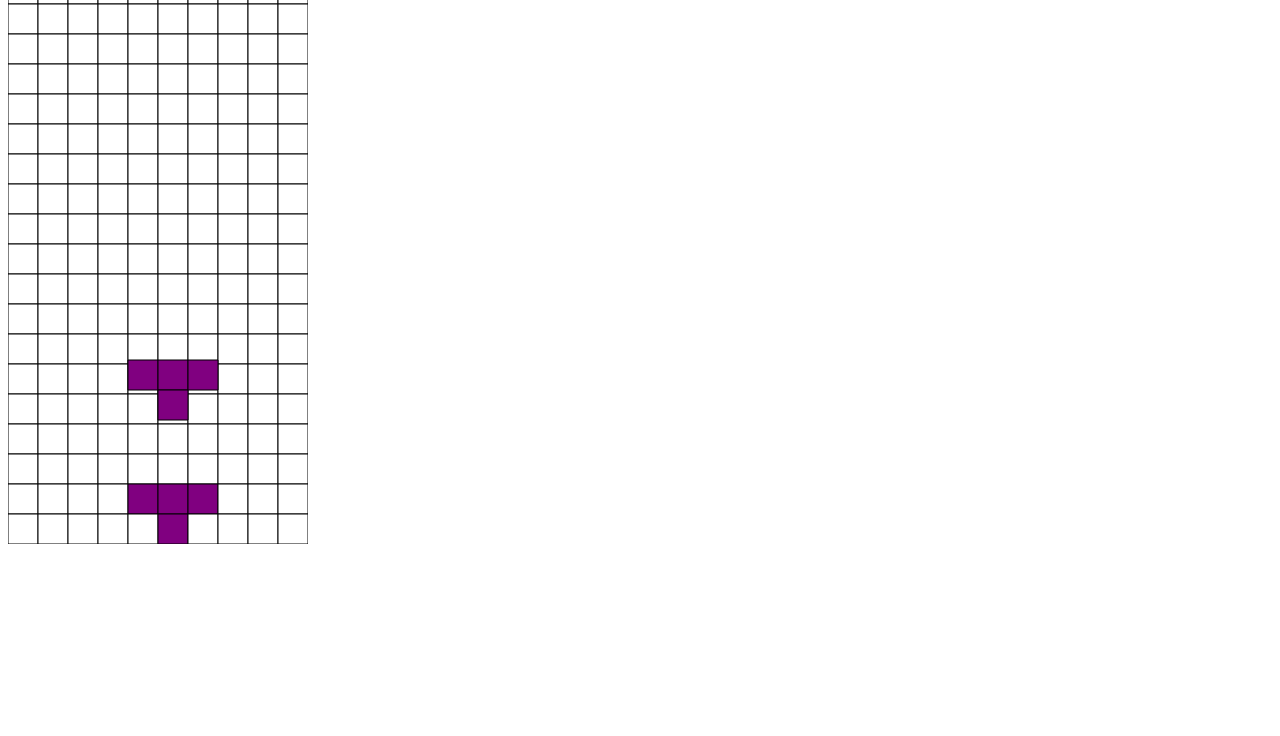
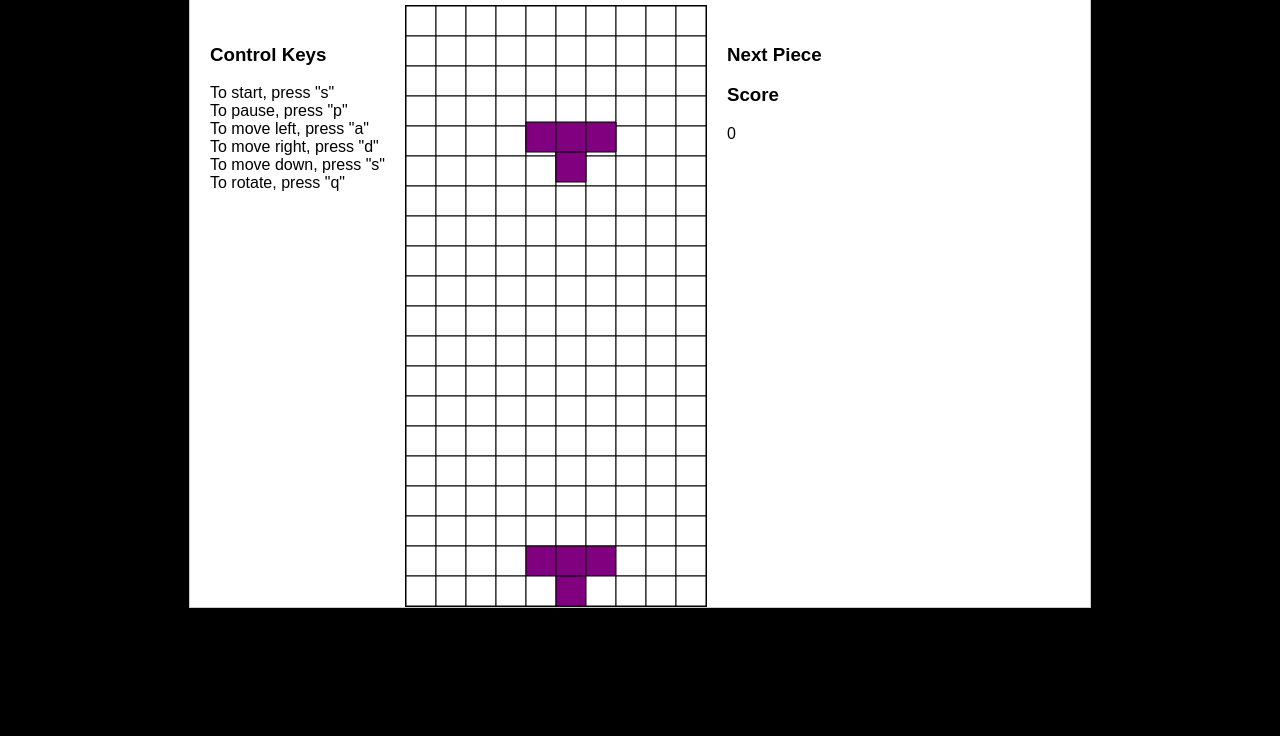
Before and after one commit to dzhenidi/tetronimos.js, a website built with webpack: page index.html in a window 1280 px wide. Shown: the part 64-800 px from the top of the page. Built offline with nearby package versions, Linux system fonts and the light colour scheme.

Commit message:
add index css

```diff
--- /dev/null
+++ b/css/index.css
@@ -0,0 +1,73 @@
+html, body, header, nav, h1, a,
+ul, li, strong, main, button, i,
+section, img, div, h2, p, form,
+fieldset, label, input, textarea,
+span, article, footer, time, small {
+  margin: 0;
+  padding: 0;
+  border: 0;
+  outline: 0;
+  font: inherit;
+  color: inherit;
+  text-align: inherit;
+  text-decoration: inherit;
+  vertical-align: inherit;
+  box-sizing: inherit;
+  background: transparent;
+}
+
+ul {
+  list-style: none;
+}
+
+img {
+  display: block;
+  width: 100%;
+  height: auto;
+}
+
+
+
+button,
+input[type="submit"] {
+  cursor: pointer;
+  -webkit-appearance: none;
+  -moz-appearance: none;
+}
+
+.group:after {
+  content: "";
+  display: block;
+  clear: both;
+}
+
+body {
+  font-family: sans-serif;
+  font-size: 16px;
+  font-weight: 400;
+  background: black;
+}
+
+h1 {
+  font-size: 24px;
+  text-align: center;
+  padding: 20px 0;
+}
+.content {
+  position: relative;
+  margin: 0 auto;
+  background: #fff;
+  width: 900px;
+  border: 1px solid #ccc;
+}
+
+.main {
+  float: left;
+  width: 300px;
+  border: 1px solid black;
+}
+.sidebar {
+  float: left;
+  padding: 20px;
+
+}
--- a/index.html
+++ b/index.html
@@ -1,12 +1,45 @@
 <html>
   <head>
     <title>Tetronimos</title>
+    <link rel="stylesheet" href="css/index.css" type="text/css">
   </head>
 
   <body>
-    <canvas></canvas>
+    <main class="content group">
+      <h1>Tetronimos</h1>
+      <section class="sidebar left">
+        <p class="control-keys">
+          <h3>Control Keys</h3>
+          <ul>
+            <li>To start, press "s"</li>
+            <li>To pause, press "p"</li>
+            <li>To move left, press "a"</li>
+            <li>To move right, press "d"</li>
+            <li>To move down, press "s"</li>
+            <li>To rotate, press "q"</li>
+          </ul>
+        </p>
+      </section>
 
+      <section class="main">
+        <canvas id="canvas"></canvas>
+
+      </section>
+
+      <section class="sidebar right">
+        <div class="next-piece">
+          <h3>Next Piece</h3>
+          <div id="next-piece"></div>
+        </div>
+        <div class="score">
+          <h3>Score</h3>
+          <span id="score">0</span>
+        </div>
+      </section>
+
+    </main>
     <script type="application/javascript" src="js/vendor/keymaster.js"></script>
     <script type="application/javascript" src="bundle.js"></script>
+
   </body>
 </html>
--- a/js/game.js
+++ b/js/game.js
@@ -84,8 +84,8 @@ class Game {
   clearRows(){
     const rowsToClear = this.board.rowsToClear();
     if (rowsToClear.length > 0) {
-      this.calculatePoints(rowsToClear);
       this.board.removeRows(rowsToClear);
+      this.updateScore(this.calculatePoints(rowsToClear));
     }
   }
 
@@ -102,17 +102,10 @@ class Game {
 
   }
 
-  // drawLanded(ctx) {
-  //   for (let row = 0; row < this.landedBlocks.length; row++) {
-  //     for (let col = 0; col < this.landedBlocks[row].length; col++) {
-  //       if (this.landedBlocks[row][col] !== 0) {
-  //         //match landedBlocks[row][col]'s value to a shape with its color'
-  //         ctx.fillStyle = 'red';
-  //         ctx.fillRect(col * 30, row * 30, SQUARE_SIDE, SQUARE_SIDE);
-  //       }
-  //     }
-  //   }
-  // }
+  updateScore(points) {
+    let scoreTag = document.getElementById('score');
+    scoreTag.innerHTML = this.score;
+  }
 
   randomTile(){
 
```
Also changed, not shown: bundle.js (+7 -14 lines), 1 other file.
